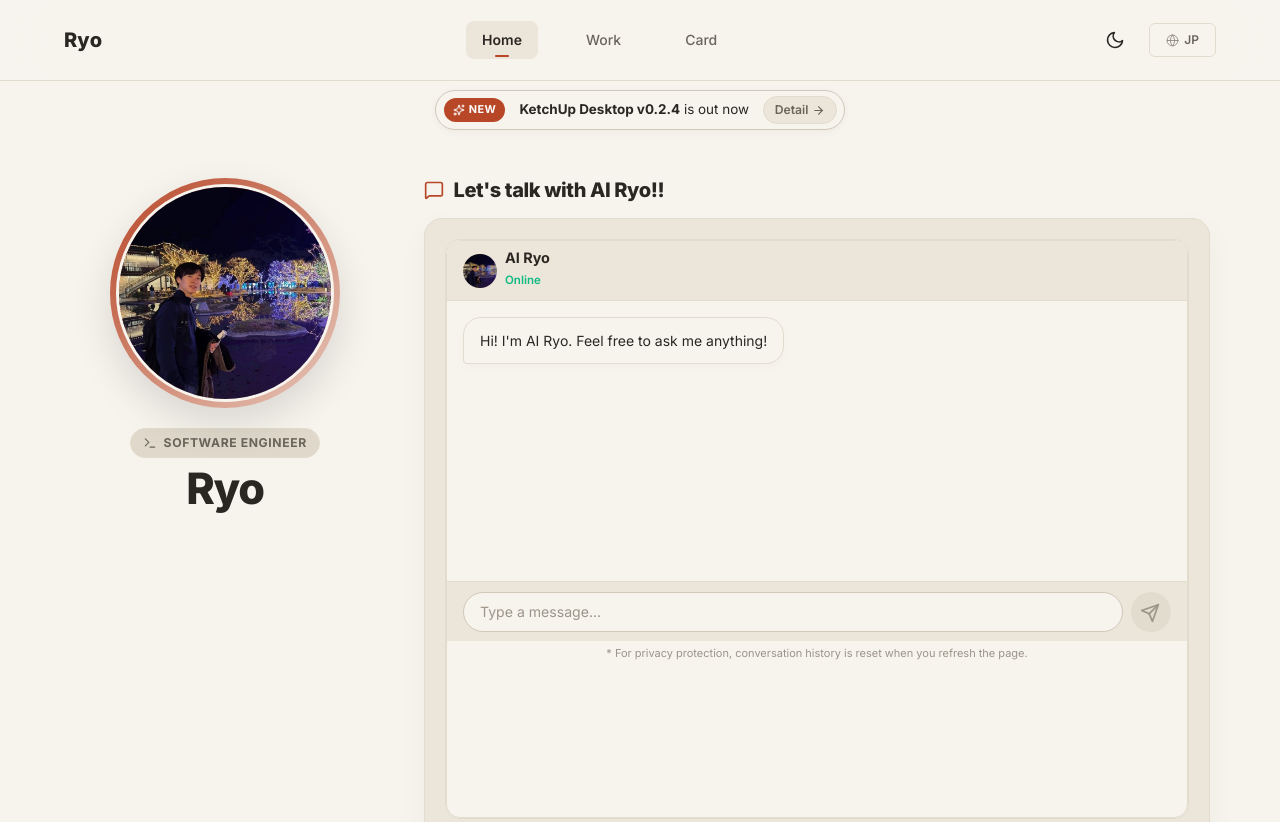
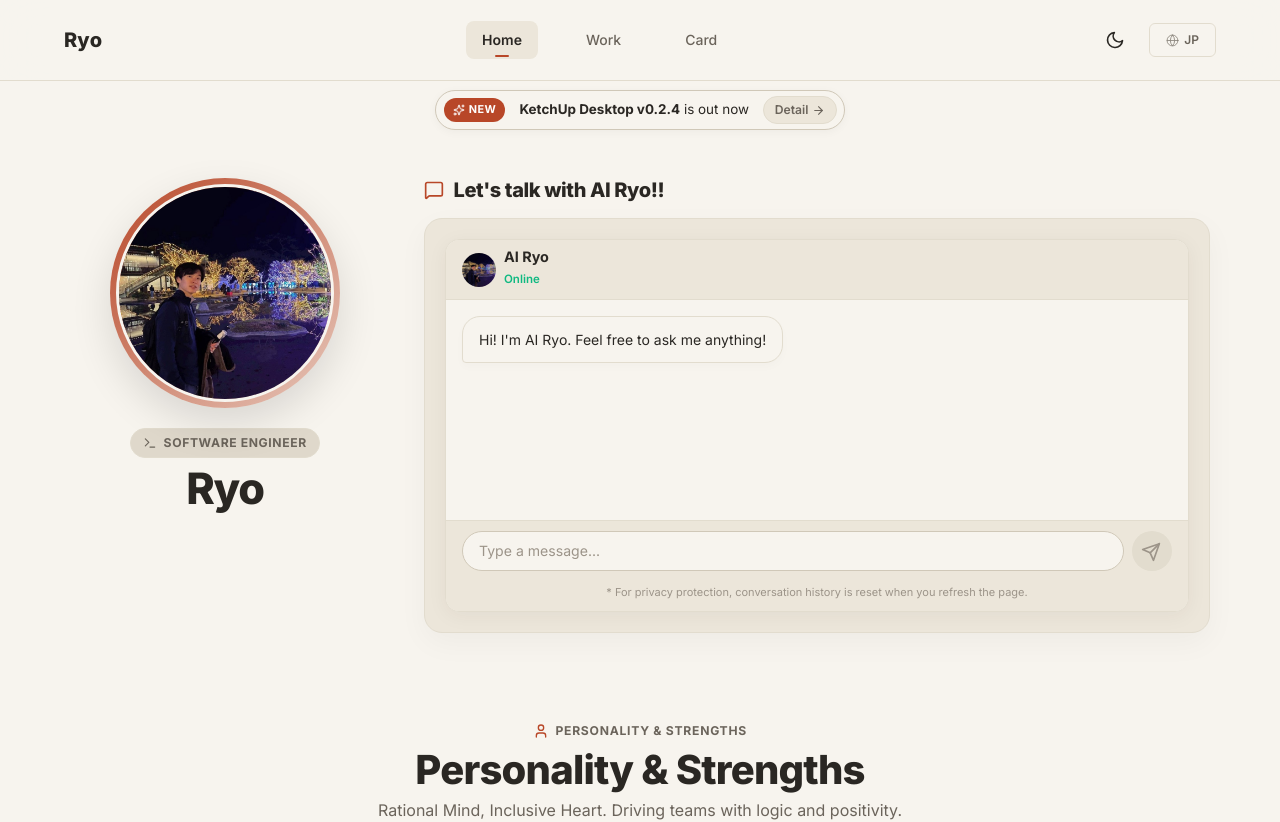
Before and after one commit to ryo09020/ryo09020.github.io, a React (Vite) app: page /#/ in a window 1280 px wide. Shown: the top 822 px of the page. Built offline with nearby package versions, Linux system fonts and the light colour scheme.

Commit message:
refactor: remove redundant container wrapper and update AIChatbot component styling

```diff
--- a/src/components/AIChatbot.jsx
+++ b/src/components/AIChatbot.jsx
@@ -107,7 +107,6 @@ const AIChatbot = () => {
     };
 
     return (
-        <div className="home__openwebui-container">
         <div className="ai-chatbot">
             <div className="ai-chatbot__header">
                 <div className="ai-chatbot__avatar">
@@ -155,7 +154,6 @@ const AIChatbot = () => {
                 {t('heroChatDisclaimer')}
             </div>
         </div>
-        </div>
     );
 };
 
--- a/src/styles/components/_aichatbot.scss
+++ b/src/styles/components/_aichatbot.scss
@@ -1,17 +1,7 @@
 @use '../variables' as *;
-
-.home__openwebui-container {
-    width: 100%;
-    min-height: 580px;
-
-    display: flex;
-    flex-direction: column;
-}
 
 .ai-chatbot {
     width: 100%;
-    flex-grow: 1;
-    height: 100%;
     border-radius: 14px;
     box-shadow: 0 4px 20px var(--c-shadow);
     background-color: var(--c-bg-primary);
@@ -209,9 +199,9 @@
         font-size: 11px;
         line-height: 1.5;
         text-align: center;
-        color: $c-gray-400;
-        padding: 4px 8px 12px;
-        background-color: $c-white;
+        color: var(--c-text-tertiary);
+        padding: 4px 8px 10px;
+        background-color: var(--c-bg-secondary);
         flex-shrink: 0;
     }
 }
--- a/src/styles/pages/_home.scss
+++ b/src/styles/pages/_home.scss
@@ -1305,16 +1305,6 @@
     color: var(--c-text-secondary);
   }
 
-  // OpenWebUI / Chat Container
-  &__openwebui-container {
-    width: 100%;
-    height: 400px;
-    background-color: var(--c-bg-primary);
-    border-radius: 14px;
-    border: 1px solid var(--c-border-primary);
-    overflow: hidden;
-    display: flex;
-  }
 
   // Back to home link for sub-pages
   &__back-link {
```
Lines whose indentation alone changed are shown as unchanged.
